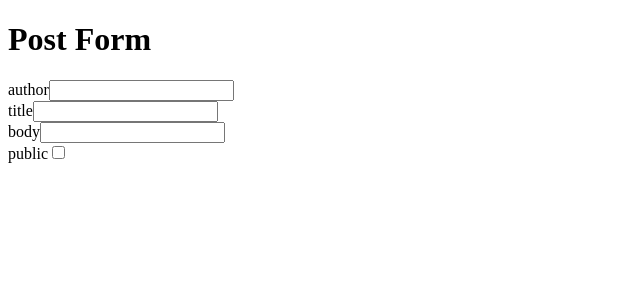
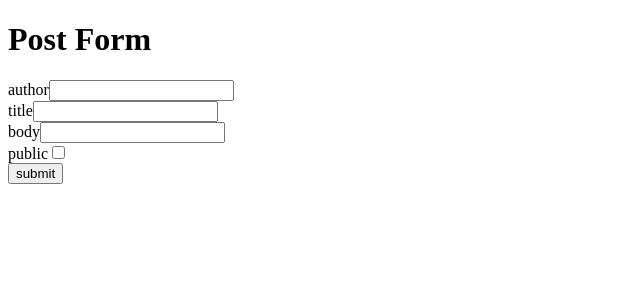
Before and after one commit to defendimattia/react-post-form, a React (Vite) app: page / in a window 1280 px wide. Shown: the top 300 px of the page, without its empty margins (0-640 px from the left). Built offline with nearby package versions, Linux system fonts and the light colour scheme.

Commit message:
add: form button and function

```diff
--- a/src/App.jsx
+++ b/src/App.jsx
@@ -19,12 +19,17 @@ function App() {
     }));
   }
 
+  function submitData(e) {
+    event.preventDefault()
+
+  }
+
   return (
 
     <>
       <h1>Post Form</h1>
 
-      <form>
+      <form onSubmit={submitData}>
 
         <label htmlFor="author">author</label>
         <input id="author" type="text" name="author" value={formData.author} onChange={handleFormData} />
@@ -39,7 +44,8 @@ function App() {
         <br />
 
         <label htmlFor="author">public</label>
-        <input id="public" type="checkbox" name="public" checked={formData.public} onChange={handleFormData} />
+        <input id="public" type="checkbox" name="public" checked={formData.public} onChange={handleFormData} /> <br />
+        <button>submit</button>
 
       </form>
     </>
```
